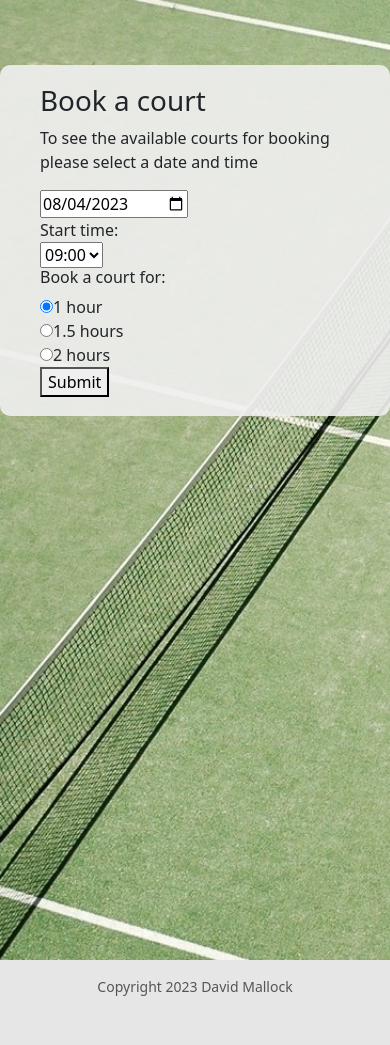
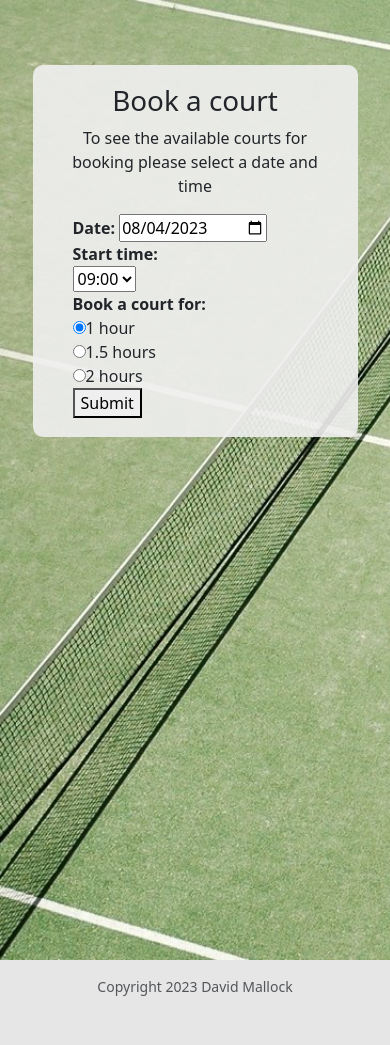
Before and after one commit to dmfiz/tennis-flask, a Flask app: page /booking in a window 390 px wide. Shown: the part 126-1171 px from the top of the page. Run offline with Flask 3, Linux system fonts and the light colour scheme; the visitor is signed in with stand-in values (Sample User, id 1).

Commit message:
much better responsive design.

```diff
--- a/app.py
+++ b/app.py
@@ -1,10 +1,7 @@
 import os
-import pandas as pd
 import datetime
 
-from itsdangerous import URLSafeTimedSerializer
 from flask import Flask, flash, redirect, render_template, request, session, url_for
-from flask_modals import Modal
 from functools import wraps
 from tempfile import mkdtemp
 from werkzeug.security import check_password_hash, generate_password_hash
@@ -28,21 +25,11 @@ app = Flask(__name__, instance_relative_config=True)
 app.config.from_pyfile("config.py")
 app.config["DEBUG"] = True
 
-# Configure SQLAlchemy
-SQLALCHEMY_DATABASE_URI = "mysql+mysqlconnector://{username}:{password}@{hostname}/{databasename}".format(
-    username="fiz",
-    password="SecretSaucedChicken1403",
-    hostname="fiz.mysql.eu.pythonanywhere-services.com",
-    databasename="fiz$tennis_mysql",
-)
-app.config["SQLALCHEMY_DATABASE_URI"] = SQLALCHEMY_DATABASE_URI
-app.config["SQLALCHEMY_POOL_RECYCLE"] = 299
-app.config["SQLALCHEMY_TRACK_MODIFICATIONS"] = False
+
 
 # Create a connection cursor
+db = SQLAlchemy(app)
 #db.init_app(app)
-db = SQLAlchemy(app)
-
 
 # Create classes for database models
 
@@ -134,11 +121,6 @@ class Booking(db.Model):
 # Create database tables if they don`t exist yet
 with app.app_context():
     db.create_all()
-
-
-
-#modal = Modal(app)
-
 
 
 
@@ -436,11 +418,11 @@ def register():
                 print(user)
                 print(type(user))
 
-                # Check if username already exists
+                # Check if email already exists
                 if user:
 
-                    # Create error message for duplicate username
-                    error_message = "Username already exists"
+                    # Create error message for duplicate email
+                    error_message = "Email already registered"
 
                     # Return error message as alert in new rendered template
                     return render_template("register.html", error_message=error_message,
--- a/templates/booking.html
+++ b/templates/booking.html
@@ -14,22 +14,23 @@
   {% endfor %}
 
     <!-- Container for semitransparent background -->
-    <div class="container textbg">
-
-
-      <div class="container mx-3 my-1">
+     <div class="container text-center">
+  <div class="row justify-content-center">
+    <div class="col-10 col-lg-6 textbg">
+      <div class="col mx-3 my-1">
           <h1>Book a court</h1>
       </div>
-      <div class="container mx-3 my-1">
+      <div class="col mx-3 my-1">
           <p>To see the available courts for booking please select a date and time</p>
       </div>
 
       <!-- Date form for available courts -->
-      <div class="container mx-3 my-1">
+
 
         <form action="/booking" method="POST">
-          <div class="col>
-          <label for="date"></label>
+          <div class="row mx-3 my-1 text-start">
+              <div class="col-10 col-md-6 col-lg-4">
+          <label for="date"><b>Date:</b></label>
           <input
           id="input_date"
           type="date"
@@ -37,9 +38,9 @@
           value="{{ today }}"
           min="{{ today }}"
           required />
-
-          <div class="col">
-          <label for="times">Start time:</label><br>
+        </div>
+          <div class="col-10 col-md-6 col-lg-4">
+          <label for="times"><b>Start time:</b></label><br>
           <select name="input_time"id="input_time">
           <datalist id="start">
           <option value="09:00">09:00</option>
@@ -70,9 +71,11 @@
           </select>
           </div>
 
-            <div class="col">
-            <h6>Book a court for:</h6>
-            <div>
+
+
+            <div class="col-10 col-md-6 col-lg-4">
+                <b>Book a court for:</b>
+                <div>
               <input type="radio" name="duration" value="1:00"
                      checked>1 hour</label>
             </div>
@@ -82,15 +85,17 @@
             <div>
               <input type="radio" name="duration" value="2:00">2 hours
             </div>
+
             </div>
 
 
-              <div class="col">
+              <div class="col-10 col-md-6 col-lg-4">
               <!-- Submit button to trigger court search -->
               <button>Submit</button>
               </div>
         </form>
       </div>
     </div>
-
+    </div>
+    </div>
 {% endblock %}
--- a/templates/user_settings.html
+++ b/templates/user_settings.html
@@ -18,7 +18,7 @@
             <div class="row d-flex justify-content-center align-items-center h-100">
                 <div class="col-12 col-md-9 col-lg-7 col-xl-6">
                 <div class="container" style="border-radius: 15px;">
-                    <div class="container textbg p-5">
+                    <div class="container textbg p-3">
                     <h2 class="text-uppercase text-center mb-3">User settings</h2>
 
                     <form action="/user_settings" method="POST">
```
Also changed, not shown: instance/config.py (+5 -7 lines), templates/booking_return.html (+50 -30 lines), templates/index.html (+4 -4 lines), README.md, static/images/court1.jpg (added), static/images/court2.jpg (added), static/images/court3.jpg (added), static/images/court4.jpg (added), 2 other files.
